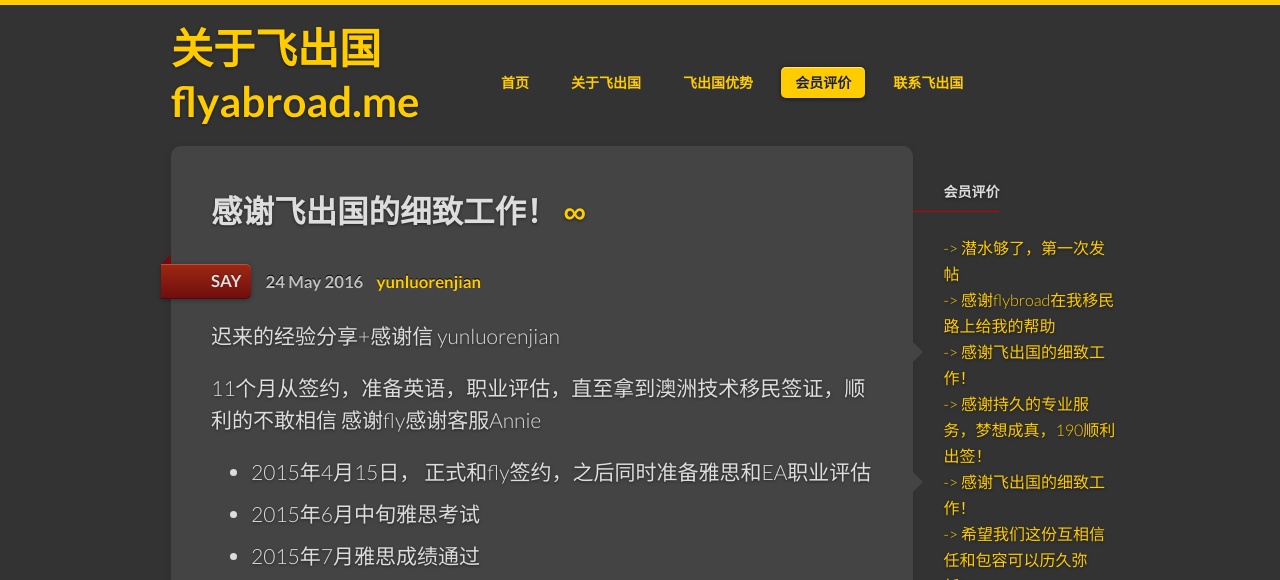
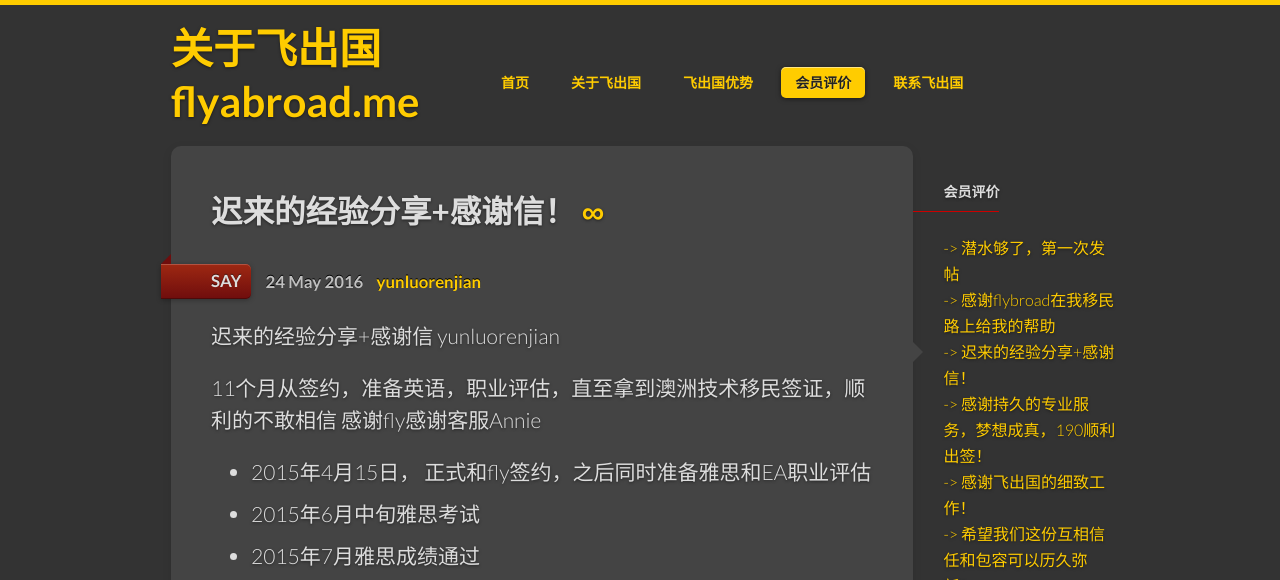
Before and after one commit to cnsme/flymeww2, a Jekyll site: the page built from _posts/2016-05-24-yunluorenjian.md, in a window 1280 px wide. Shown: the top 580 px of the page. Built offline with Jekyll 4.4.1, drawn with Linux system fonts in a browser that asks for light colours.

Commit message:
yunluorenjian

```diff
--- a/_posts/2016-05-24-yunluorenjian.md
+++ b/_posts/2016-05-24-yunluorenjian.md
@@ -1,6 +1,6 @@
 ---
 layout: news_item
-title: '感谢飞出国的细致工作！'
+title: '迟来的经验分享+感谢信！'
 date: 2016-05-24 08:00:00 +0800
 author: yunluorenjian
 categories: [say]
```
